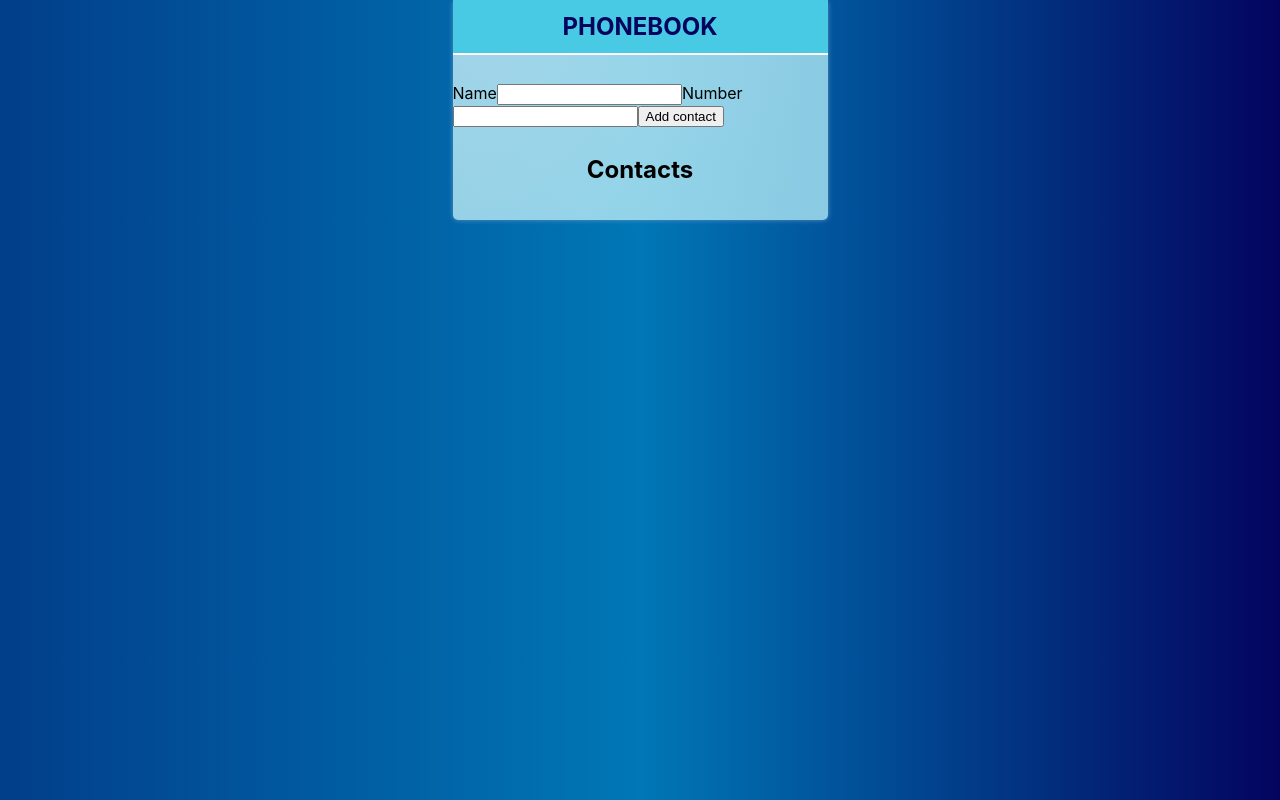
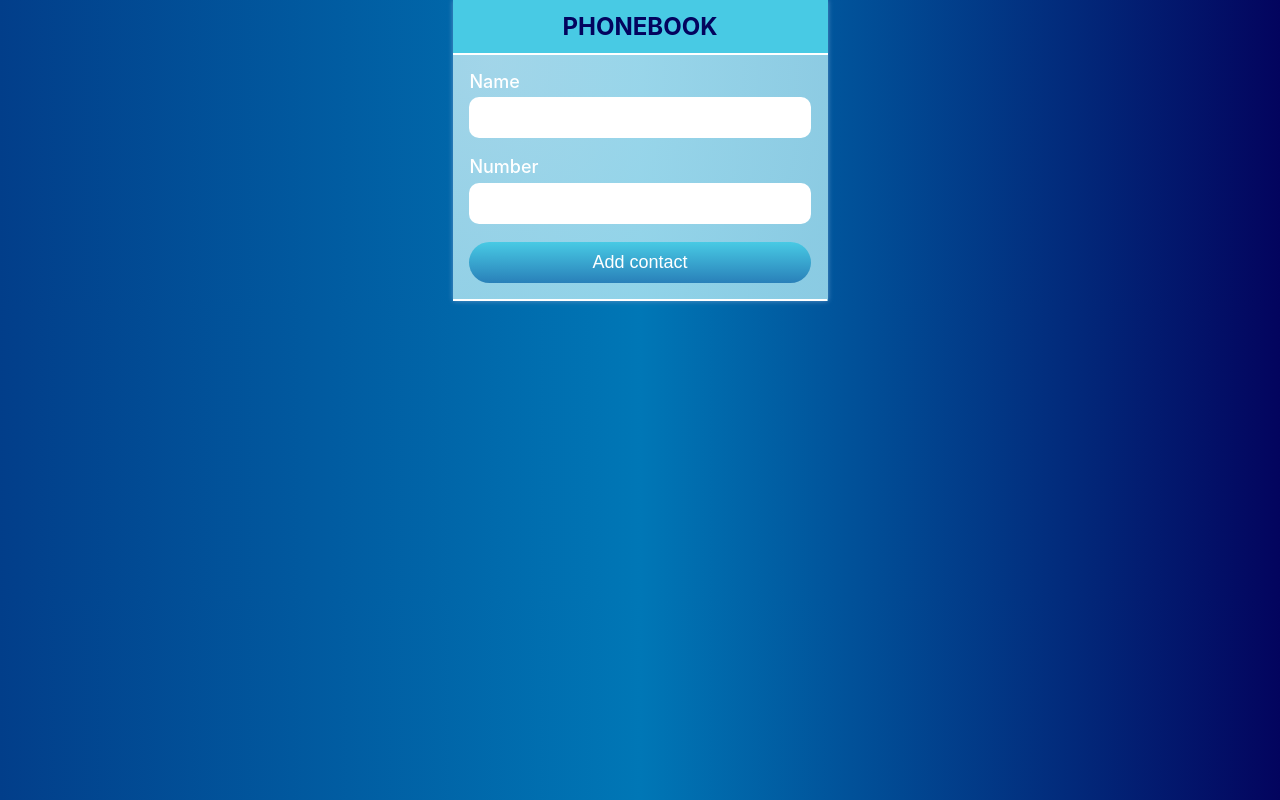
Before and after one commit to VasylievYurii/goit-react-hw-02-phonebook, a React (Create React App) app: page / in a window 1280 px wide. Built offline with nearby package versions, Linux system fonts and the light colour scheme.

Commit message:
version 1.1
-wokring version
-styled
-refactoring

```diff
--- a/src/components/App/App.jsx
+++ b/src/components/App/App.jsx
@@ -1,7 +1,8 @@
 import { Component } from 'react';
 import FormPhonebook from 'components/FormPhonebook';
-import { Section, Container, Title } from './App.styled';
+import { Section, Container, Title, TitleContacts } from './App.styled';
 import { nanoid } from 'nanoid';
+import { Contact } from 'components/ContactCard/ContactCard';
 
 export class App extends Component {
   state = {
@@ -22,7 +23,12 @@ export class App extends Component {
       const id = nanoid();
       console.log("id:", id);
 
-     return <li key={id}>{contact.name} {contact.number}</li>})
+     return <Contact key={id} name={contact.name} number={contact.number}/>})
+    //   <a href="#">
+    //   <p>{contact.name} </p>
+    //   <p>{contact.number}</p>
+    //   </a>
+    //  </Contact>})
   }
 
   render() {
@@ -32,7 +38,7 @@ export class App extends Component {
         <Container>
           <Title>Phonebook</Title>
         <FormPhonebook onSubmit={this.addContact}/>
-        <h2>Contacts</h2>
+        {this.state.contacts.length === 0 ? null : <TitleContacts>Contacts</TitleContacts>}
         <ul>
         {this.markupContacts()}
         </ul>
--- a/src/components/App/App.styled.js
+++ b/src/components/App/App.styled.js
@@ -9,10 +9,10 @@ export const Container = styled.div`
   display: flex;
   flex-direction: column;
   align-items: center;
-  gap: 28px;
+  /* gap: 28px; */
   margin: 0 auto;
-  padding-bottom: 0.5em;
-  border-radius: 5px;
+  /* padding-bottom: 0.5em; */
+  /* border-radius: 5px; */
   background-image: var(--gradient-section);
   box-shadow: var(--shadow-section);
 `;
@@ -27,3 +27,18 @@ export const Title = styled.h1`
   background-color: var(--color-accent);
   border-bottom: 2px solid white;
 `;
+
+export const TitleContacts = styled.h2`
+width: 100%;
+text-align: center;
+border-bottom: 2px solid white;
+padding-top: 0.5em;
+  padding-bottom: 0.5em;
+  background-color: var(--color-accent);
+  text-transform: uppercase;
+  color: var(--color-main-one);
+`
+export const Contact = styled.li`
+font-size: 20px;
+padding: 0.5em;
+`
--- /dev/null
+++ b/src/components/ContactCard/ContactCard.jsx
@@ -0,0 +1,10 @@
+import React from 'react';
+
+export const Contact = ({key, name, number}) =>{
+    return (<li key={key}>
+      <a href="#">
+      <p>{name} </p>
+      <p>{number}</p>
+      </a>
+     </li>)
+}
--- /dev/null
+++ b/src/components/ContactCard/index.js
@@ -0,0 +1 @@
+export {default} from './ContactCard'
--- a/src/components/FormPhonebook/FormPhonebook.jsx
+++ b/src/components/FormPhonebook/FormPhonebook.jsx
@@ -1,70 +1,130 @@
-import React, { Component } from 'react';
+// import React, { Component } from 'react';
+// import { nanoid } from 'nanoid';
+// import { Formik, Form, Field } from 'formik';
+
+// const initialValues = {name:'', number:''}
+
+// class FormPhonebook extends Component {
+//   state = {
+//     name: '',
+//     number: '',
+//   };
+
+//   inputNameId = nanoid();
+
+//   inputNumberId = nanoid();
+
+//   handleChange = ({ target }) => {
+//     this.setState({
+//       [target['name']]: target.value,
+//     });
+//   };
+
+//   handleSubmit = e => {
+//     e.preventDefault();
+//     this.props.onSubmit(this.state);
+//     this.reset();
+//   };
+
+//   reset = () => {
+//     this.setState({ name: '', number: '' });
+//   };
+
+//   render() {
+//     return (
+//       <Formik initialValues="initialValues" onSubmit={this.handleSubmit}>
+//         <Form>
+//           <label htmlFor={this.inputNameId}>
+//             Name
+//             <Field
+//               type="text"
+//               name="name"
+//               id={this.inputNameId}
+//               onChange={this.handleChange}
+//               // pattern="^[a-zA-Zа-яА-Я]+(([' -][a-zA-Zа-яА-Я ])?[a-zA-Zа-яА-Я]*)*$"
+//               title="Name may contain only letters, apostrophe, dash and spaces. For example Adrian, Jacob Mercer, Charles de Batz de Castelmore d'Artagnan"
+//               value={this.state.name}
+//               required
+//             />
+//           </label>
+
+//           <label htmlFor={this.inputNumberId}>
+//             Number
+//             <Field
+//               type="tel"
+//               name="number"
+//               id={this.inputNumberId}
+//               onChange={this.handleChange}
+//               // pattern="\+?\d{1,4}?[-.\s]?\(?\d{1,3}?\)?[-.\s]?\d{1,4}[-.\s]?\d{1,4}[-.\s]?\d{1,9}"
+//               title="Phone number must be digits and can contain spaces, dashes, parentheses and can start with +"
+//               value={this.state.number}
+//               required
+//             />
+//           </label>
+
+//           <button type="submit">Add contact</button>
+//         </Form>
+//       </Formik>
+//     );
+//   }
+// }
+
+// export default FormPhonebook;
+
+import React from 'react';
 import { nanoid } from 'nanoid';
-import { Formik, Form, Field } from 'formik';
+import { Formik, Form, Field, ErrorMessage } from 'formik';
+import * as Yup from 'yup';
+import { FormWrapper,Button,LabelForm,ErrorMessageForm,FieldForm } from './FormPhonebook.styled';
 
-class FormPhonebook extends Component {
-  state = {
-    name: '',
-    number: '',
+const initialValues = {
+  name: '',
+  number: '',
+};
+
+const validationSchema = Yup.object({
+  name: Yup.string()
+    .matches(
+      /^[a-zA-Zа-яА-Я]+(([' -][a-zA-Zа-яА-Я ])?[a-zA-Zа-яА-Я]*)*$/,
+      "Name may contain only letters, apostrophe, dash and spaces. For example Adrian, Jacob Mercer, Charles de Batz de Castelmore d'Artagnan"
+    )
+    .required('Name is required'),
+  number: Yup.string()
+    .matches(
+      /^\+?\d{1,4}?[-.\s]?\(?\d{1,3}?\)?[-.\s]?\d{1,4}[-.\s]?\d{1,4}[-.\s]?\d{1,9}$/,
+      'Phone number must be digits and can contain spaces, dashes, parentheses and can start with +'
+    )
+    .required('Phone number is required'),
+});
+
+const FormPhonebook = ({ onSubmit }) => {
+  const inputNameId = nanoid();
+  const inputNumberId = nanoid();
+
+  const handleSubmit = (values, { resetForm }) => {
+    onSubmit(values);
+    resetForm();
   };
 
-  inputNameId = nanoid();
+  return (
+    <Formik
+      initialValues={initialValues}
+      validationSchema={validationSchema}
+      onSubmit={handleSubmit}
+    >
+      <FormWrapper>
+        <LabelForm htmlFor={inputNameId}>Name</LabelForm>
+        <FieldForm type="text" name="name" id={inputNameId} required />
+        <ErrorMessageForm name="name" component="p" className="error" />
 
-  inputNumberId = nanoid();
+        <LabelForm htmlFor={inputNumberId}>Number</LabelForm>
+        <FieldForm type="tel" name="number" id={inputNumberId} required />
+        <ErrorMessageForm name="number" component="p" className="error" />
 
-  handleChange = ({ target }) => {
-    this.setState({
-      [target['name']]: target.value,
-    });
-  };
-
-  handleSubmit = e => {
-    e.preventDefault();
-    this.props.onSubmit(this.state);
-    this.reset();
-  };
-
-  reset = () => {
-    this.setState({ name: '', number: '' });
-  };
-
-  render() {
-    return (
-      <Formik>
-        <Form onSubmit={this.handleSubmit}>
-          <label htmlFor={this.inputNameId}>
-            Name
-            <Field
-              type="text"
-              name="name"
-              id={this.inputNameId}
-              onChange={this.handleChange}
-              // pattern="^[a-zA-Zа-яА-Я]+(([' -][a-zA-Zа-яА-Я ])?[a-zA-Zа-яА-Я]*)*$"
-              title="Name may contain only letters, apostrophe, dash and spaces. For example Adrian, Jacob Mercer, Charles de Batz de Castelmore d'Artagnan"
-              value={this.state.name}
-              required
-            />
-          </label>
-
-          <label htmlFor={this.inputNumberId}>
-            Number
-            <Field
-              type="tel"
-              name="number"
-              id={this.inputNumberId}
-              onChange={this.handleChange}
-              // pattern="\+?\d{1,4}?[-.\s]?\(?\d{1,3}?\)?[-.\s]?\d{1,4}[-.\s]?\d{1,4}[-.\s]?\d{1,9}"
-              title="Phone number must be digits and can contain spaces, dashes, parentheses and can start with +"
-              value={this.state.number}
-              required
-            />
-          </label>
-
-          <button type="submit">Add contact</button>
-        </Form>
-      </Formik>
-    );
-  }
-}
+        <Button type="submit">Add contact</Button>
+      </FormWrapper>
+    </Formik>
+  );
+};
 
 export default FormPhonebook;
--- a/src/components/FormPhonebook/FormPhonebook.styled.js
+++ b/src/components/FormPhonebook/FormPhonebook.styled.js
@@ -1,3 +1,82 @@
 import styled from '@emotion/styled';
+import { Formik, Form, Field, ErrorMessage } from 'formik';
 
-// export const Form = styled.form
+export const FormWrapper = styled(Form)`
+  /* background-color: red; */
+  padding: 1em;
+  border-bottom: 2px solid white;
+  display: flex;
+  flex-direction: column;
+  width: 91%;
+`;
+
+export const Button = styled.button`
+  background: var(--color-accent);
+  background-image: -webkit-linear-gradient(top, var(--color-accent), #2980b9);
+  background-image: -moz-linear-gradient(top, var(--color-accent), #2980b9);
+  background-image: -ms-linear-gradient(top, var(--color-accent), #2980b9);
+  background-image: -o-linear-gradient(top, var(--color-accent), #2980b9);
+  background-image: linear-gradient(to bottom, var(--color-accent), #2980b9);
+  -webkit-border-radius: 28;
+  -moz-border-radius: 28;
+  border-radius: 28px;
+  /* font-family: Arial; */
+  border: none;
+  color: #ffffff;
+  font-size: 18px;
+  padding: 10px 20px 10px 20px;
+  /* text-decoration: none; */
+  /* outline: none; */
+  &:hover {
+    font-weight: 700;
+    color: var(--color-main-one);
+    background: var(--color-line-hover);
+    background-image: -webkit-linear-gradient(
+      top,
+      var(--color-line-hover),
+      var(--color-accent)
+    );
+    background-image: -moz-linear-gradient(
+      top,
+      var(--color-line-hover),
+      var(--color-accent)
+    );
+    background-image: -ms-linear-gradient(
+      top,
+      var(--color-line-hover),
+      var(--color-accent)
+    );
+    background-image: -o-linear-gradient(
+      top,
+      var(--color-line-hover),
+      var(--color-accent)
+    );
+    background-image: linear-gradient(
+      to bottom,
+      var(--color-line-hover),
+      var(--color-accent)
+    );
+    /* text-decoration: none; */
+  }
+`;
+
+export const LabelForm = styled.label`
+  font-size: 18px;
+  font-weight: 500;
+  margin-bottom: 0.3em;
+  /* color: var(--color-main-three); */
+  color: white;
+`;
+
+export const ErrorMessageForm = styled(ErrorMessage)`
+  margin-bottom: 1em;
+  color: red;
+`;
+export const FieldForm = styled(Field)`
+  font-size: 18px;
+  padding: 10px 20px 10px 20px;
+  margin-bottom: 1em;
+  border-radius: 10px;
+  border: none;
+  outline-color: var(--color-accent);
+`;
```
Also changed, not shown: src/components/ContactCard/ContactCard.styled.js (added).
